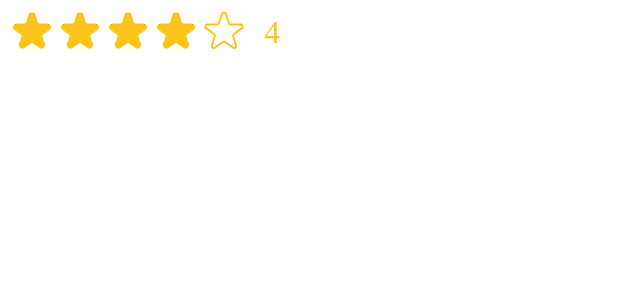
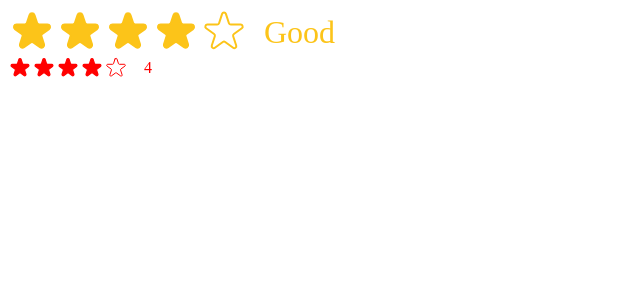
Before and after one commit to sheymantech/usePopcon, a React (Create React App) app: page / in a window 1280 px wide. Shown: the top 300 px of the page, without its empty margins (0-640 px from the left). Built offline with nearby package versions, Linux system fonts and the light colour scheme.

Commit message:
new feature

```diff
--- a/src/StarRating.js
+++ b/src/StarRating.js
@@ -10,15 +10,11 @@
   display: "flex",
 };
 
-const textStyle = {
-  lineHieght: "1px",
-  margin: "0",
-};
-
 export default function StarRating({
   maxRating = 5,
   color = "#fcc419",
   size = 48,
+  messages = [],
 }) {
   const [rating, setRating] = useState(4);
   const [tempRating, setTempRating] = useState(0);
@@ -48,7 +44,11 @@
           />
         ))}
       </div>
-      <p style={textStyle}>{tempRating || rating || ""}</p>
+      <p style={textStyle}>
+        {messages.length === maxRating
+          ? messages[tempRating ? tempRating - 1 : rating - 1]
+          : tempRating || rating || ""}
+      </p>
     </div>
   );
 }
@@ -102,24 +102,3 @@
     </span>
   );
 }
-
-/*
-FULL STAR
-
-<svg
-  xmlns="http://www.w3.org/2000/svg"
-  viewBox="0 0 20 20"
-  fill="#000"
-  stroke="#000"
->
-  <path
-    d="M9.049 2.927c.3-.921 1.603-.921 1.902 0l1.07 3.292a1 1 0 00.95.69h3.462c.969 0 1.371 1.24.588 1.81l-2.8 2.034a1 1 0 00-.364 1.118l1.07 3.292c.3.921-.755 1.688-1.54 1.118l-2.8-2.034a1 1 0 00-1.175 0l-2.8 2.034c-.784.57-1.838-.197-1.539-1.118l1.07-3.292a1 1 0 00-.364-1.118L2.98 8.72c-.783-.57-.38-1.81.588-1.81h3.461a1 1 0 00.951-.69l1.07-3.292z"
-  />
-</svg>
-
-
-EMPTY STAR
-
-
-
-*/
--- a/src/index.js
+++ b/src/index.js
@@ -9,6 +9,10 @@
 root.render(
   <React.StrictMode>
     {/* <App /> */}
-    <StarRating maxRating={5} />
+    <StarRating
+      maxRating={5}
+      messages={["Terrible", "Bad", "okay", "Good", "Amaizing"]}
+    />
+    <StarRating maxRating={5} size={24} color="red" />
   </React.StrictMode>
 );
```
